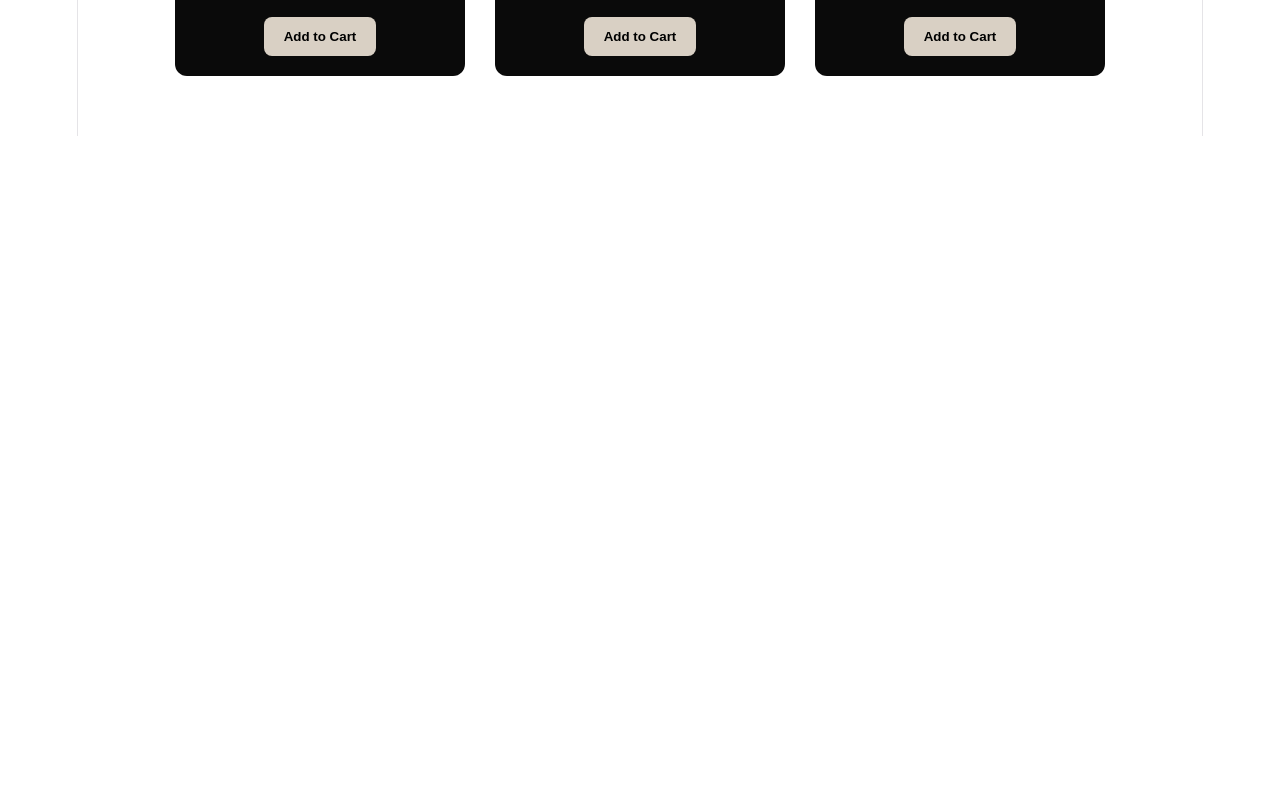
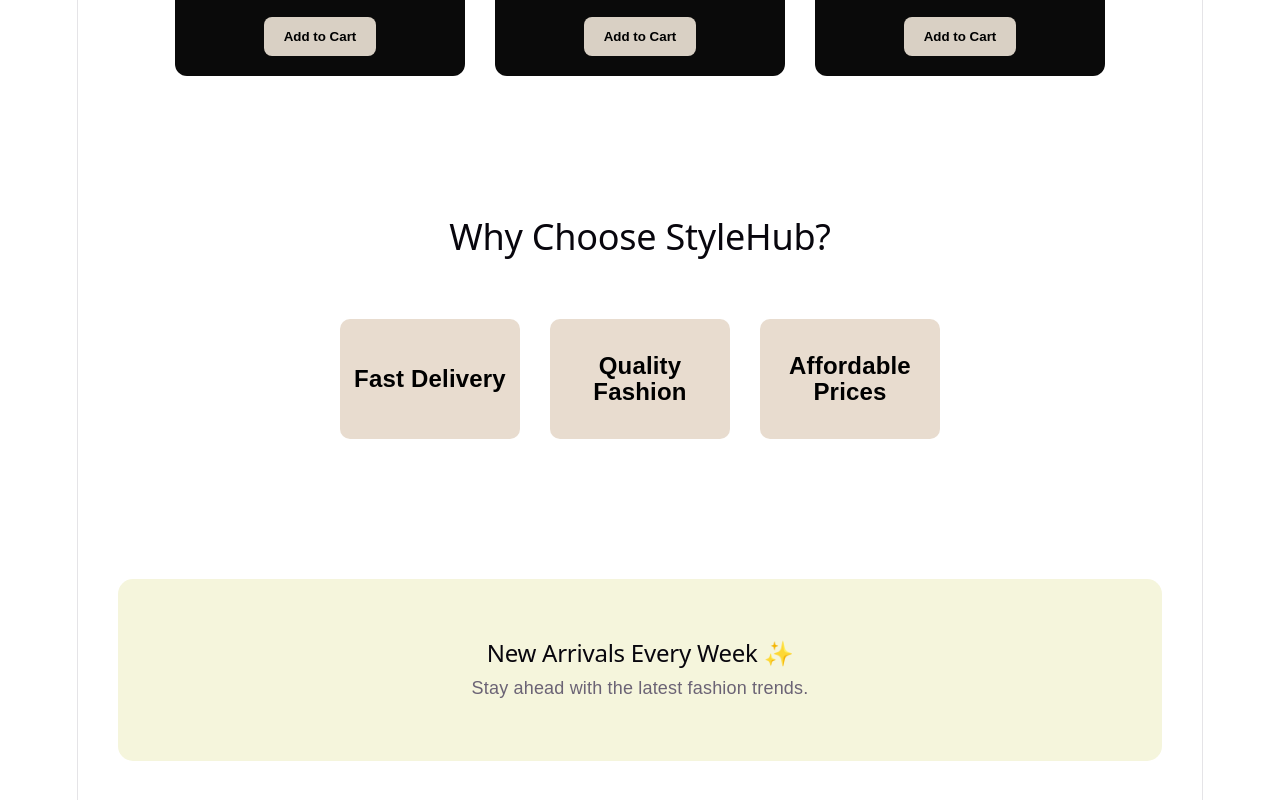
Before and after one commit to Mercymaina-pro/style-hub, a React (Vite) app: page / in a window 1280 px wide. Shown: the part 1350-2150 px from the top of the page. Before the commit the page ends 1486 px from the top, so only its background shows below. Built offline with nearby package versions, Linux system fonts and the light colour scheme.

Commit message:
ENHANCED homepage with scrollling sections

```diff
--- a/src/App.css
+++ b/src/App.css
@@ -163,3 +163,15 @@
   font-weight: bold;
   cursor: pointer;
 }
+
+.why-us,
+.promo-banner {
+  text-align: center;
+  padding: 60px 20px;
+}
+
+.promo-banner {
+  background-color: beige;
+  border-radius: 15px;
+  margin: 40px;
+}
--- a/src/pages/home.tsx
+++ b/src/pages/home.tsx
@@ -41,6 +41,20 @@
           </div>
         </div>
       </section>
+
+      <section className="why-us">
+        <h2 className="section-title">Why Choose StyleHub?</h2>
+        <div className="categories">
+          <div className="card">Fast Delivery</div>
+          <div className="card">Quality Fashion</div>
+          <div className="card">Affordable Prices</div>
+        </div>
+      </section>
+
+      <section className="promo-banner">
+        <h2>New Arrivals Every Week ✨</h2>
+        <p>Stay ahead with the latest fashion trends.</p>
+      </section>
     </>
   );
 }
```
